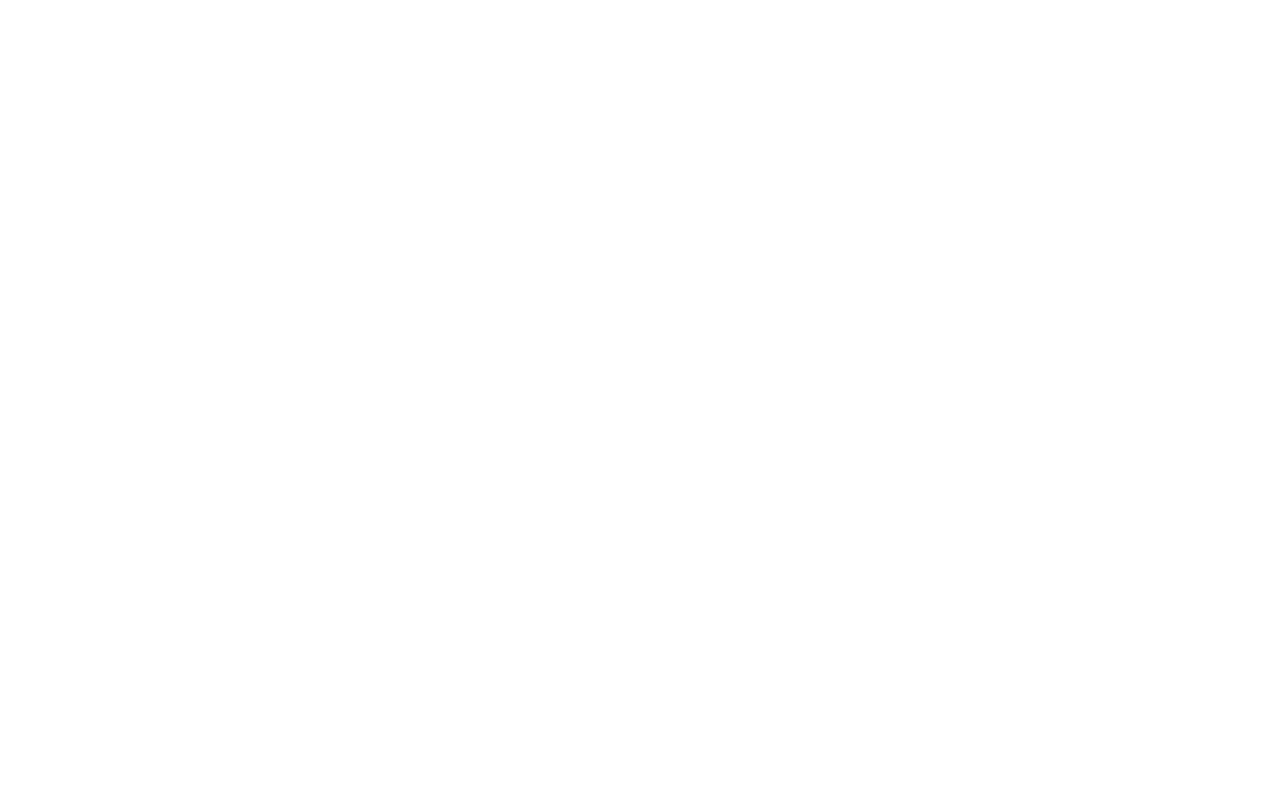
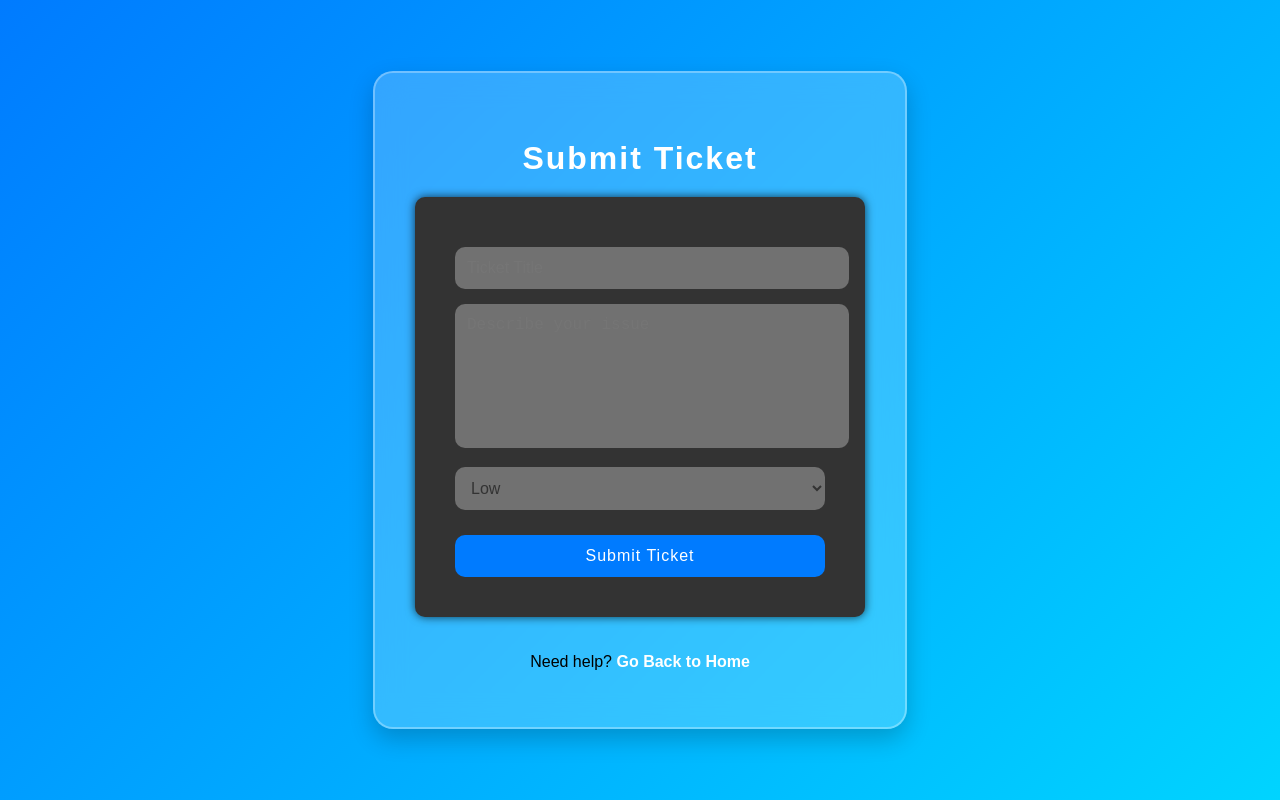
Before and after one commit to jariusismyname/ticketing_system_new_latest, a React (Create React App) app in the folder frontend/: page /ticket in a window 1280 px wide. Before the commit this address had no page. Built offline with nearby package versions, Linux system fonts and the light colour scheme.

Commit message:
added submit ticket

```diff
--- a/frontend/src/App.js
+++ b/frontend/src/App.js
@@ -4,6 +4,8 @@
 import Home from "./pages/Home";
 import { ToastContainer } from "react-toastify";
 import "./App.css";
+import Ticket from "./pages/Ticket";
+
 
 function App() {
   return (
@@ -14,6 +16,8 @@
         <Route path="/home" element={<Home />} />
         <Route path="/login" element={<Login />} />
         <Route path="/register" element={<Register />} />
+        <Route path="/ticket" element={<Ticket />} />
+
       </Routes>
     </>
   );
--- a/frontend/src/pages/Home.js
+++ b/frontend/src/pages/Home.js
@@ -57,13 +57,13 @@
         <nav>
           <ul>
             <li>
-              <a href="#" className="nav-link active">
+              <a href="" className="nav-link active">
                 Home
               </a>
             </li>
             <li>
-              <a href="#" className="nav-link">
-                About
+              <a href="/ticket" className="nav-link">
+                Submit Ticket
               </a>
             </li>
             <li>
--- /dev/null
+++ b/frontend/src/pages/Ticket.css
@@ -0,0 +1,99 @@
+.ticket-container {
+    display: flex;
+    height: 100vh;
+    align-items: center;
+    justify-content: center;
+    background: linear-gradient(135deg, #007bff, #00d4ff);
+    font-family: "Poppins", sans-serif;
+  }
+
+  .ticket-card {
+    padding: 40px;
+    width: 450px;
+    background: rgba(255, 255, 255, 0.2);
+    backdrop-filter: blur(15px);
+    box-shadow: 0px 10px 25px rgba(0, 0, 0, 0.2);
+    border-radius: 20px;
+    text-align: center;
+    border: 2px solid rgba(255, 255, 255, 0.3);
+    animation: fadeIn 1s ease-in-out;
+  }
+
+  .ticket-card h2 {
+    margin-bottom: 20px;
+    color: #ffffff;
+    font-size: 2rem;
+    letter-spacing: 2px;
+  }
+
+  .ticket-card form input,
+  .ticket-card form textarea,
+  .ticket-card form select {
+    width: 100%;
+    padding: 12px;
+    margin-bottom: 15px;
+    border: none;
+    outline: none;
+    border-radius: 10px;
+    background: rgba(255, 255, 255, 0.3);
+    color: #333;
+    font-size: 1rem;
+    transition: 0.3s ease;
+  }
+
+  .ticket-card form input:focus,
+  .ticket-card form textarea:focus,
+  .ticket-card form select:focus {
+    background: rgba(255, 255, 255, 0.5);
+    transform: scale(1.03);
+  }
+
+  .ticket-card form textarea {
+    height: 120px;
+    resize: none;
+  }
+
+  .ticket-card form button {
+    padding: 12px;
+    width: 100%;
+    background: #007bff;
+    color: white;
+    border: none;
+    border-radius: 10px;
+    cursor: pointer;
+    transition: 0.3s ease;
+    letter-spacing: 1px;
+    font-size: 1rem;
+    margin-top: 10px;
+  }
+
+  .ticket-card form button:hover {
+    background: #0056b3;
+    transform: scale(1.05);
+  }
+
+  .back-home {
+    color: #ffffff;
+    cursor: pointer;
+    margin-top: 20px;
+    display: inline-block;
+    font-weight: bold;
+    transition: 0.3s ease;
+  }
+
+  .back-home:hover {
+    text-decoration: underline;
+    letter-spacing: 1.5px;
+    color: #00d4ff;
+  }
+
+  @keyframes fadeIn {
+    from {
+      opacity: 0;
+      transform: translateY(-20px);
+    }
+    to {
+      opacity: 1;
+      transform: translateY(0);
+    }
+  }
--- /dev/null
+++ b/frontend/src/pages/Ticket.js
@@ -0,0 +1,86 @@
+import React, { useState } from "react";
+import axios from "axios";
+import "./Ticket.css"; // For the design
+import { toast } from "react-toastify";
+import "react-toastify/dist/ReactToastify.css";
+import { useNavigate } from "react-router-dom";
+
+const Ticket = () => {
+  const [ticketData, setTicketData] = useState({
+    title: "",
+    description: "",
+    priority: "Low",
+  });
+
+  const navigate = useNavigate();
+
+  const handleChange = (e) => {
+    setTicketData({ ...ticketData, [e.target.name]: e.target.value });
+  };
+
+  const handleSubmit = async (e) => {
+    e.preventDefault();
+
+    if (ticketData.title === "" || ticketData.description === "") {
+      toast.error("All fields are required!");
+      return;
+    }
+
+    try {
+      const response = await axios.post("http://localhost:5000/ticket", ticketData);
+      toast.success(response.data.message);
+      setTicketData({
+        title: "",
+        description: "",
+        priority: "Low",
+      });
+      navigate("/home"); // Redirect after submit
+    } catch (err) {
+      toast.error(err.response?.data?.message || "Failed to submit ticket");
+    }
+  };
+
+  return (
+    <div className="ticket-container">
+      <div className="ticket-card">
+        <h2>Submit Ticket</h2>
+        <form onSubmit={handleSubmit}>
+          <input
+            type="text"
+            name="title"
+            placeholder="Ticket Title"
+            value={ticketData.title}
+            onChange={handleChange}
+            required
+          />
+
+          <textarea
+            name="description"
+            placeholder="Describe your issue"
+            value={ticketData.description}
+            onChange={handleChange}
+            required
+          />
+
+          <select name="priority" value={ticketData.priority} onChange={handleChange}>
+            <option value="Low">Low</option>
+            <option value="Medium">Medium</option>
+            <option value="High">High</option>
+            <option value="Critical">Critical</option>
+          </select>
+
+          <button type="submit">Submit Ticket</button>
+        </form>
+
+        <p>
+          Need help?{" "}
+          <span className="back-home" onClick={() => navigate("/home")}>
+            Go Back to Home
+          </span>
+        </p>
+      </div>
+    </div>
+  );
+};
+
+export default Ticket;
```
Also changed, not shown: 1 other file (tests, documents, lock files or other folders).
